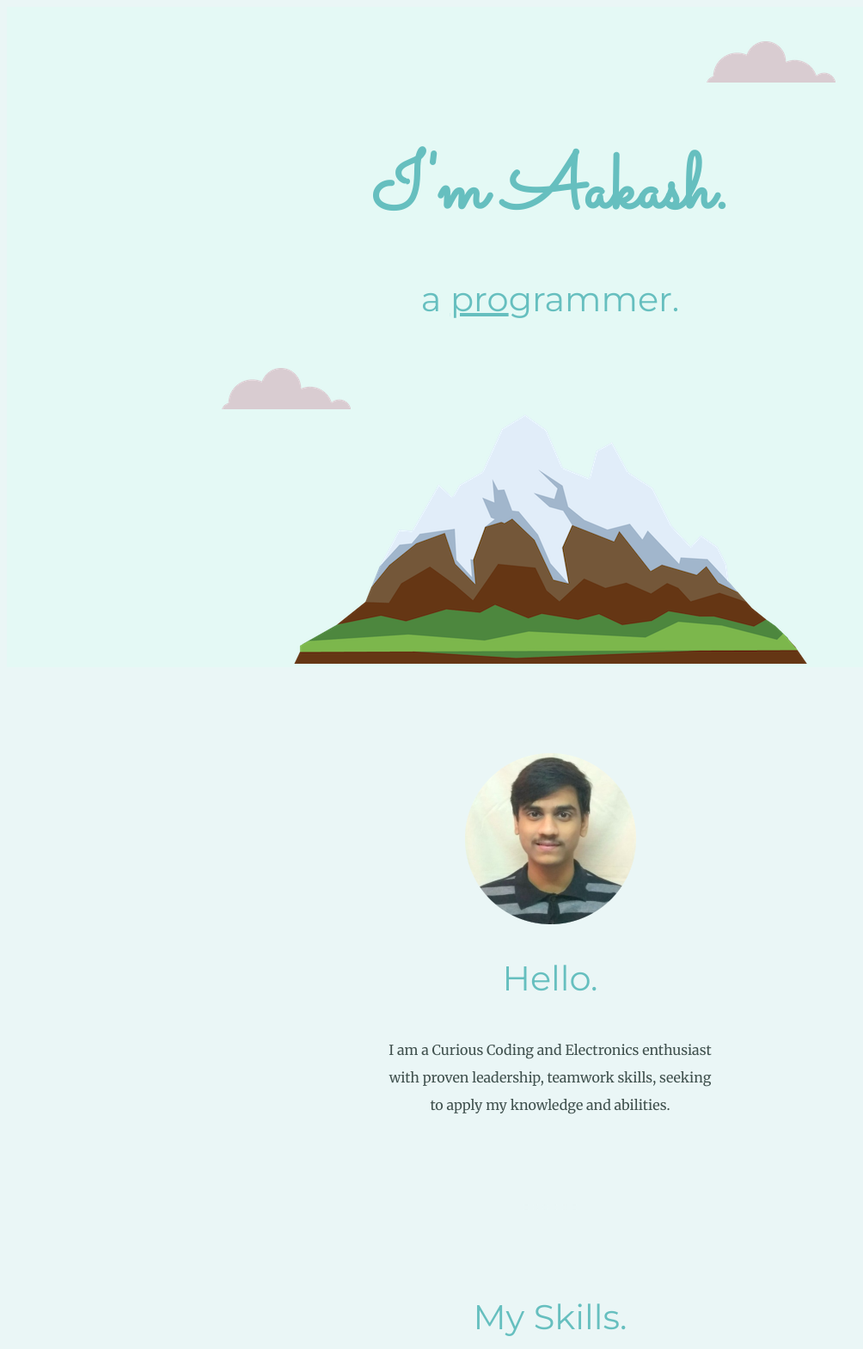
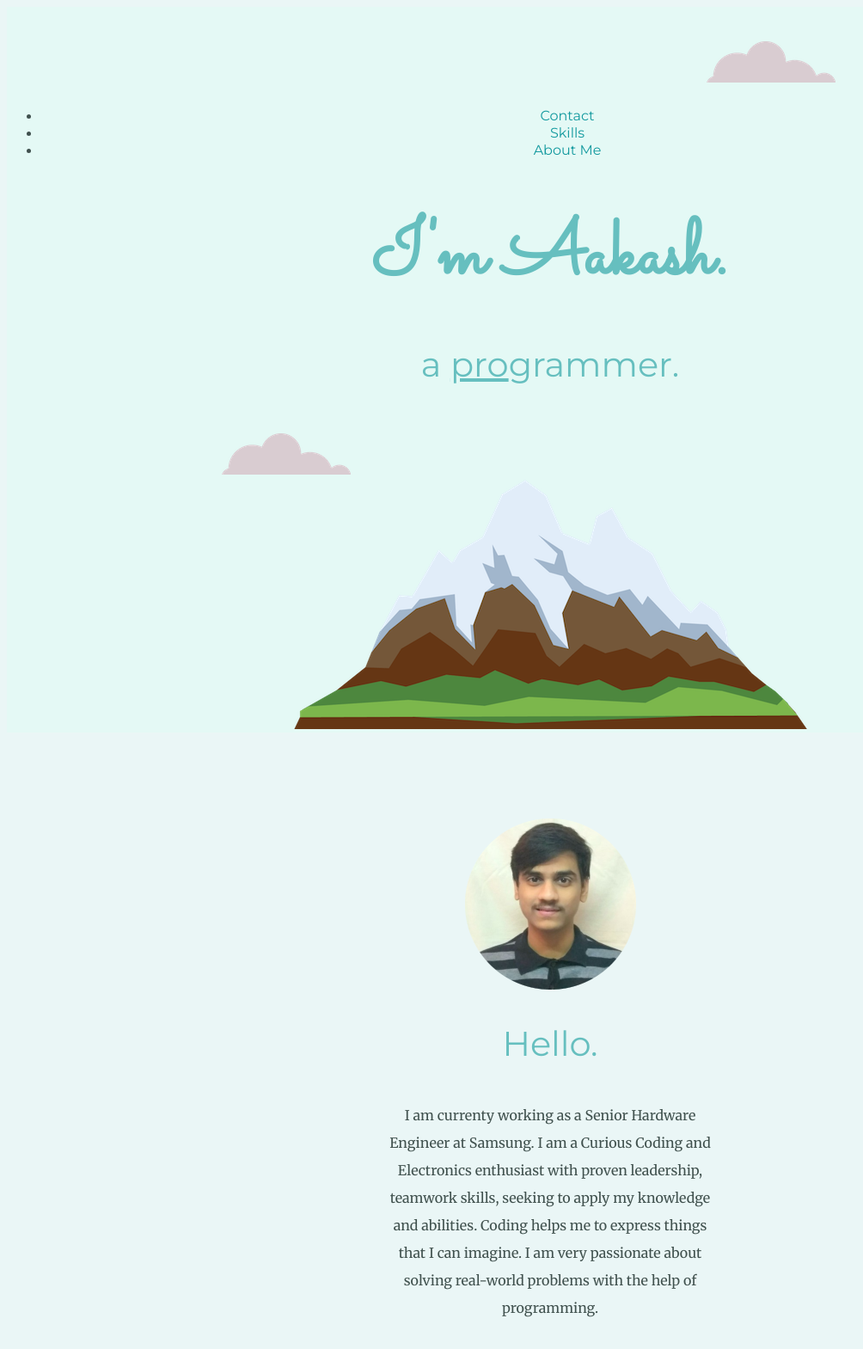
Before and after one commit to WarlockOPain17/PersonalSite, a plain HTML site: page index.html in a window 1280 px wide. Shown: the top 1569 px of the page at 86% size, without its empty margins (0-1004 px from the left). Drawn offline with Linux system fonts and the light colour scheme.

Commit message:
Update index.html

```diff
--- a/index.html
+++ b/index.html
@@ -11,6 +11,16 @@
   </head>
   <body>
     <div class="top-container">
+      <!-- start of navbar -->
+        <nav>
+            <ul>
+
+                <li><a href="#contact">Contact</a></li>
+                <li><a href="#skills">Skills</a></li>
+                <li><a href="#about">About Me</a></li>
+            </ul>
+        </nav>
+        <!-- end of navbar -->
       <img class="top-cloud" src="images/cloud.png" alt="cloud-img">
       <h1>I'm Aakash.</h1>
       <h2>
@@ -21,13 +31,13 @@
     </div>
 
     <div class="middle-container">
-      <div class="profile">
+      <div class="profile" id="about">
         <img src="images/Aakash-circle.png" alt="Aakash's Profile Picture">
         <h2>Hello.</h2>
-        <p class="intro">I am a Curious Coding and Electronics enthusiast with proven leadership, teamwork skills, seeking to apply my knowledge and abilities.</p>
-      </div>
+        <p class="intro"> I am currenty working as a Senior Hardware Engineer at Samsung.  I am a Curious Coding and Electronics enthusiast with proven leadership, teamwork skills, seeking to apply my knowledge and abilities. Coding helps me to express things that I can imagine. I am very passionate about solving real-world problems with the help of programming.</p>
+      </div></a>
       <hr>
-      <div class="skills">
+      <div class="skills"  id="skills">
         <h2>My Skills.</h2>
         <div class="skill-row">
           <img class="code-img" src="images/computer.png" alt="Coding">
@@ -41,7 +51,7 @@
         </div>
       </div>
       <hr>
-      <div class="contact-me">
+      <div class="contact-me" id="contact">
         <h2>Get In Touch</h2>
         <h3>If you wish to contact me.</h3>
         <p class="contact-message">I have Developed this Website to exhibit my work. You may have come across many websites like this one 👆 make sure to check in Contact section.</p>
```
